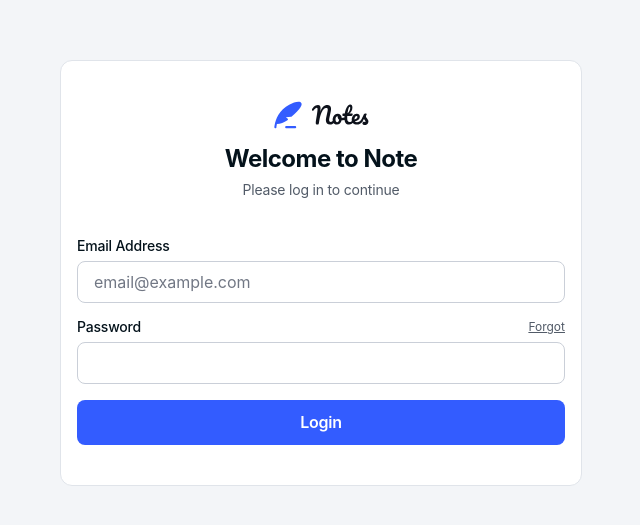
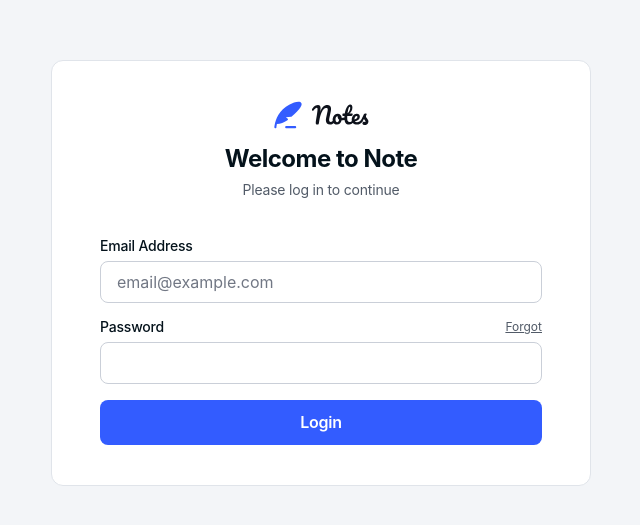
Before and after one commit to HamDean/note-taking-web-app, a React (Vite) app in the folder frontend/: page / in a window 1280 px wide. Shown: the part 127-652 px from the top of the page, without its empty margins (319-959 px from the left). Built offline with nearby package versions, Linux system fonts and the light colour scheme; a web font is replaced by a local one.

Commit message:
(refactor): adjust login page layout

```diff
--- a/frontend/src/pages/LoginPage.tsx
+++ b/frontend/src/pages/LoginPage.tsx
@@ -2,10 +2,9 @@ const LoginPage = () => {
   return (
     <div className="bg-neutral-100 dark:bg-neutral-700 h-screen px-4 md:px-30.75 flex flex-col items-center justify-center">
       <form
-        className="bg-white dark:bg-neutral-950 px-4 py-10 rounded-12
-            border border-neutral-200 dark:border-neutral-800 md:min-w-130.5
-            flex flex-col gap-4 md:max-w-130.5 lg:max-w-135
-            "
+        className="bg-white dark:bg-neutral-950 px-4 md:px-[32px] lg:px-12 py-10 rounded-12
+            border border-neutral-200 dark:border-neutral-800
+            flex flex-col gap-4 w-full max-w-135"
       >
         {/* Heading */}
         <div className="flex flex-col items-center gap-2">
```
